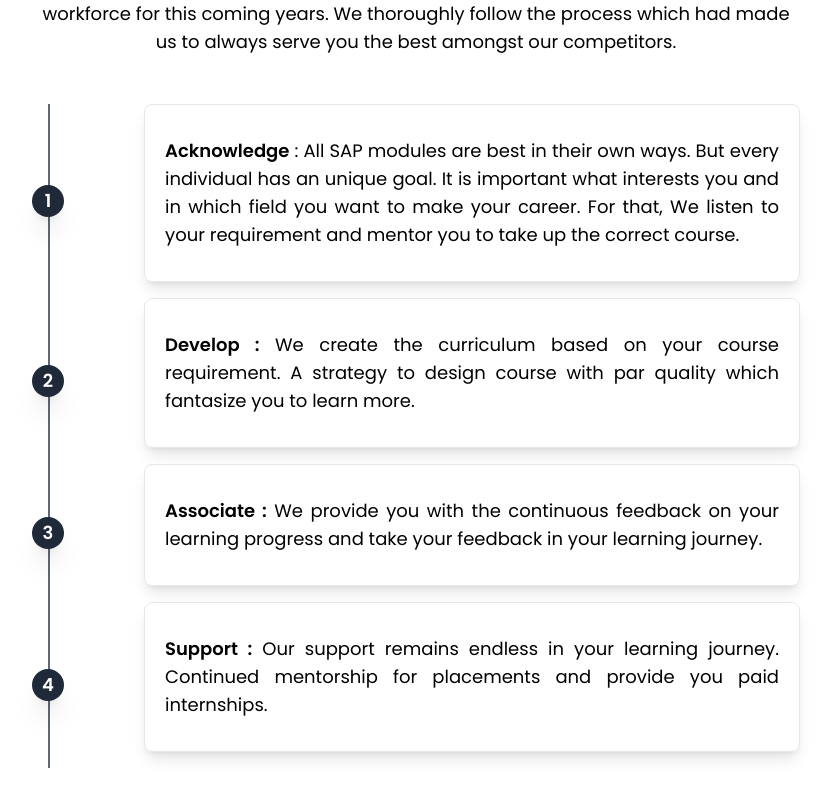
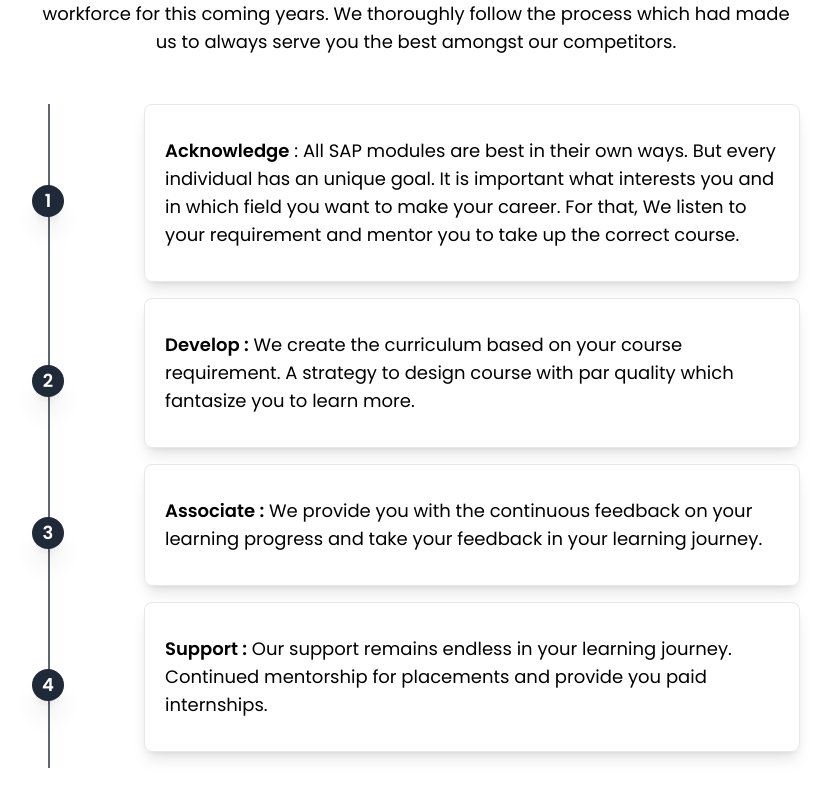
Before and after one commit to frendev/PerfectSAP, a Next.js app: page / in a window 1280 px wide. Shown: the part 740-1540 px from the top of the page, without its empty margins (224-1055 px from the left). Built offline with nearby package versions, Linux system fonts and the light colour scheme.

Commit message:
updated sitemap

```diff
--- a/components/Layout.tsx
+++ b/components/Layout.tsx
@@ -1,5 +1,5 @@
-import Navbar from "./Navbar";
-import Footer from "./Footer";
+import Navbar from './Navbar';
+import Footer from './Footer';
 
 type LayoutProps = {
   children: React.ReactNode;
--- a/components/Services.tsx
+++ b/components/Services.tsx
@@ -27,7 +27,7 @@ function Services() {
         <div className="grid">
           <Card img={teaching} alt="B2C Business Model">
             <h1 className="text-center text-xl">B2C Model</h1>
-            <p className="p-5 body-text text-left">
+            <p className="p-5 body-text">
               Every individual student has a different career journey.
               PerfectSAP has been a faithful companion that one can rely on for
               all the educational resources that would make their journey easier
--- a/styles/globals.css
+++ b/styles/globals.css
@@ -47,7 +47,7 @@ ul {
   }
 
   .body-text {
-    @apply text-justify text-base md:text-lg;
+    @apply text-base md:text-lg;
   }
 
   .heading {
```
Also changed, not shown: 1 other file (tests, documents, lock files or other folders).
